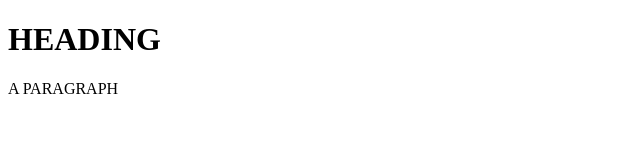
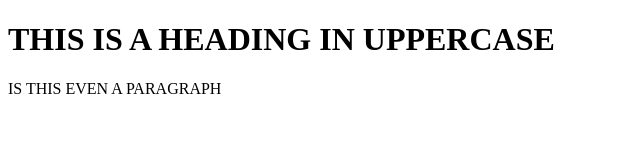
Before and after one commit to imnim/first-repo, a plain HTML site: page index.html in a window 1280 px wide. Shown: the whole page, without its empty margins (0-640 px from the left). Drawn offline with Linux system fonts and the light colour scheme.

Commit message:
Expand all messages
Make the text of all messages longer

```diff
--- a/index.html
+++ b/index.html
@@ -1,11 +1,11 @@
 <!DOCTYPE html>
 <html lang="eng">
 <head>
-<title>WEBPAGE</title>
+<title>THIS IS A WEBPAGE FOR NIM</title>
 </head>
 
 <body>
-<h1> HEADING </h1>
-<p> A PARAGRAPH </p>
+<h1> THIS IS A HEADING IN UPPERCASE </h1>
+<p> IS THIS EVEN A PARAGRAPH </p>
 </body>
 </html>
```
